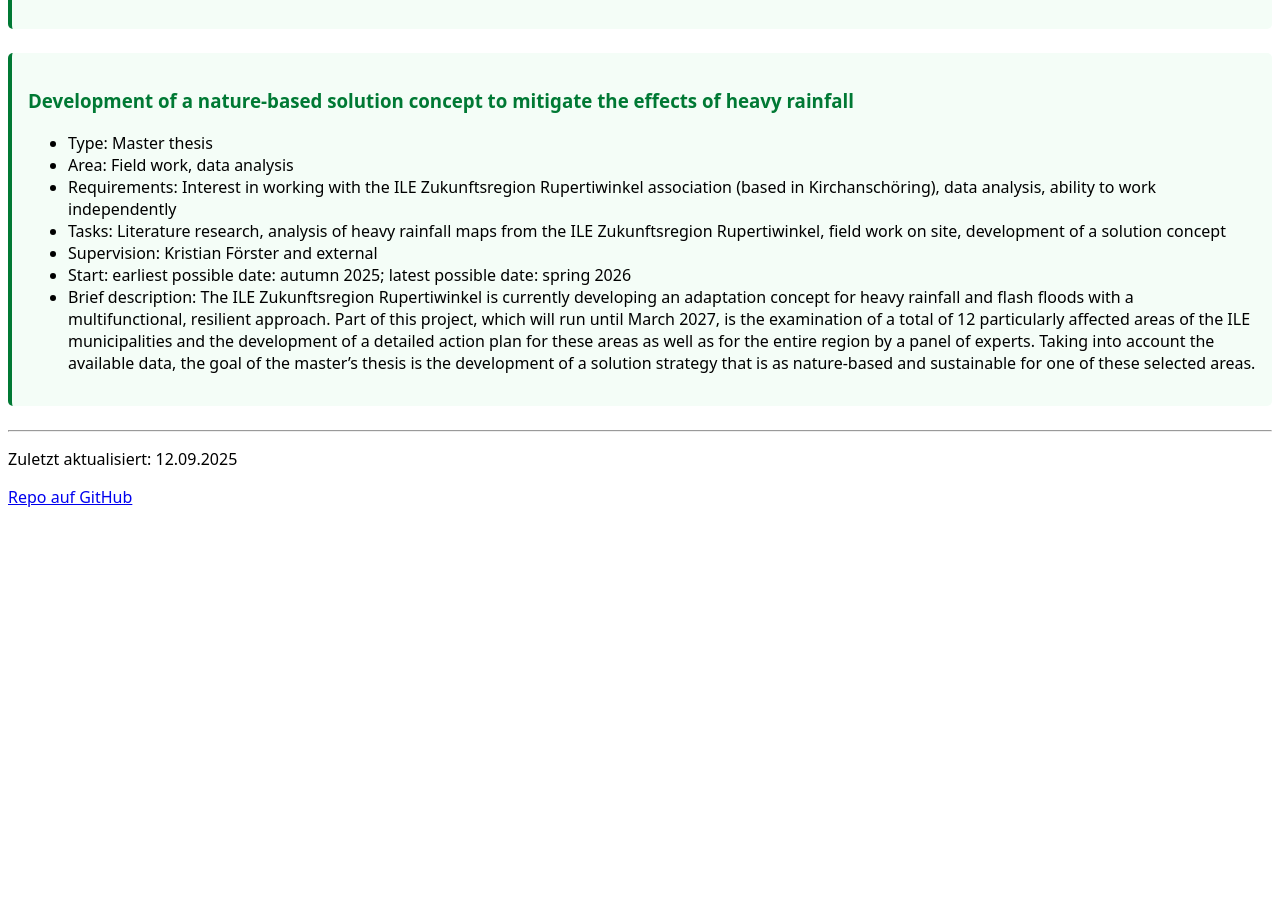
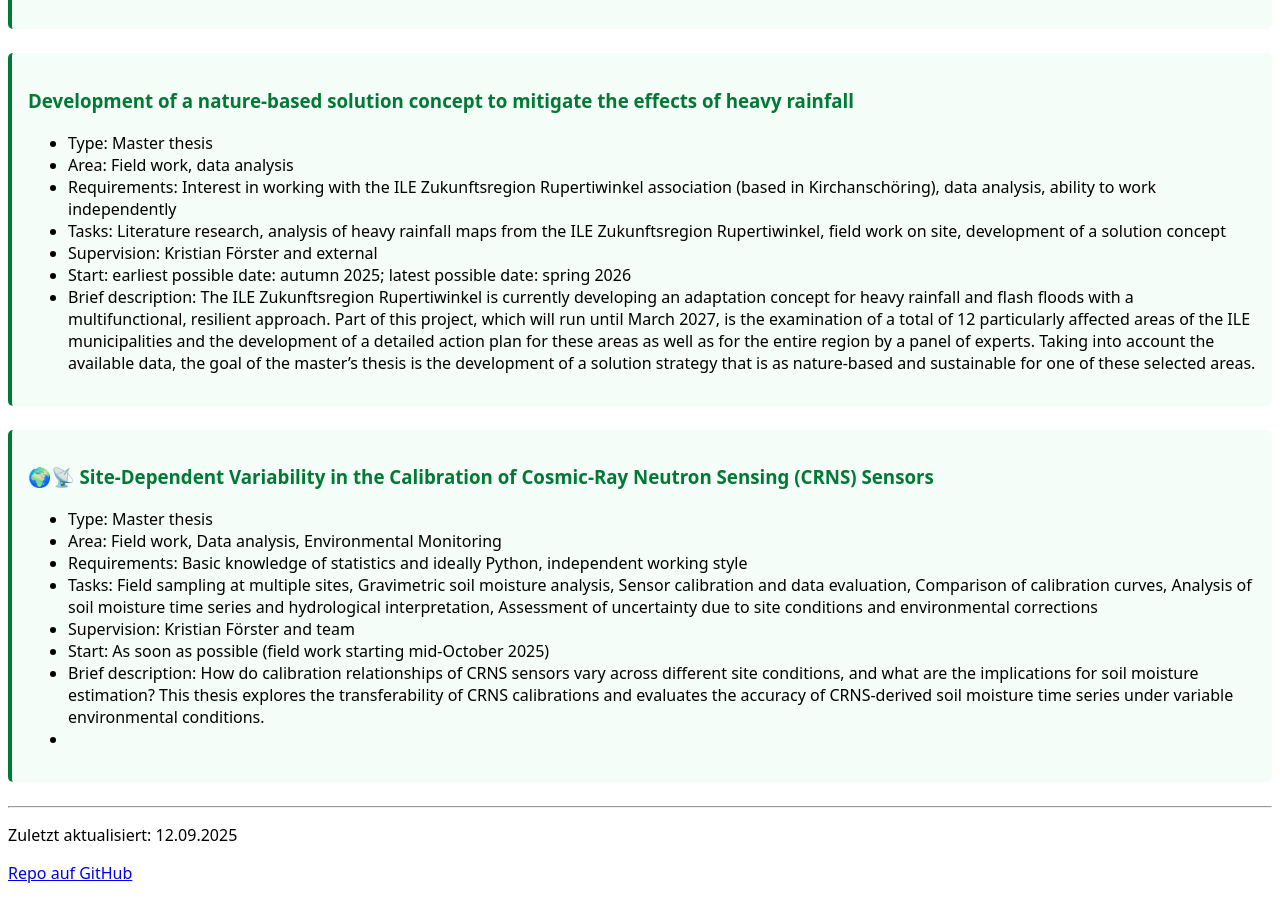
Before and after one commit to kristianfoerster/hswt-cch, a Jekyll site: the page built from index.md, in a window 1280 px wide and 900 px high, scrolled down 2104 px. Built offline with Jekyll 4.4.1, drawn with Linux system fonts in a browser that asks for light colours; our own code applies the rules of GitHub Pages for plain Markdown files; before the commit the page ends 2628 px from its top, so only the background shows below that.

Commit message:
Update index.md

```diff
--- a/index.md
+++ b/index.md
@@ -95,6 +95,15 @@
 * Brief description: The ILE Zukunftsregion Rupertiwinkel is currently developing an adaptation concept for heavy rainfall and flash floods with a multifunctional, resilient approach. Part of this project, which will run until March 2027, is the examination of a total of 12 particularly affected areas of the ILE municipalities and the development of a detailed action plan for these areas as well as for the entire region by a panel of experts. Taking into account the available data, the goal of the master's thesis is the development of a solution strategy that is as nature-based and sustainable for one of these selected areas.
 </div>
 
+<div class="thema master" markdown="1">
 
-
-<!-- Weitere Themen einfach im gleichen Format anhängen -->
+### 🌍📡 Site-Dependent Variability in the Calibration of Cosmic-Ray Neutron Sensing (CRNS) Sensors
+* Type: Master thesis
+* Area: Field work, Data analysis, Environmental Monitoring
+* Requirements: Basic knowledge of statistics and ideally Python, independent working style
+* Tasks: Field sampling at multiple sites, Gravimetric soil moisture analysis, Sensor calibration and data evaluation, Comparison of calibration curves, Analysis of soil moisture time series and hydrological interpretation, Assessment of uncertainty due to site conditions and environmental corrections
+* Supervision: Kristian Förster and team
+* Start: As soon as possible (field work starting mid-October 2025)
+* Brief description: How do calibration relationships of CRNS sensors vary across different site conditions, and what are the implications for soil moisture estimation? This thesis explores the transferability of CRNS calibrations and evaluates the accuracy of CRNS-derived soil moisture time series under variable environmental conditions.
+*
+</div>
```
